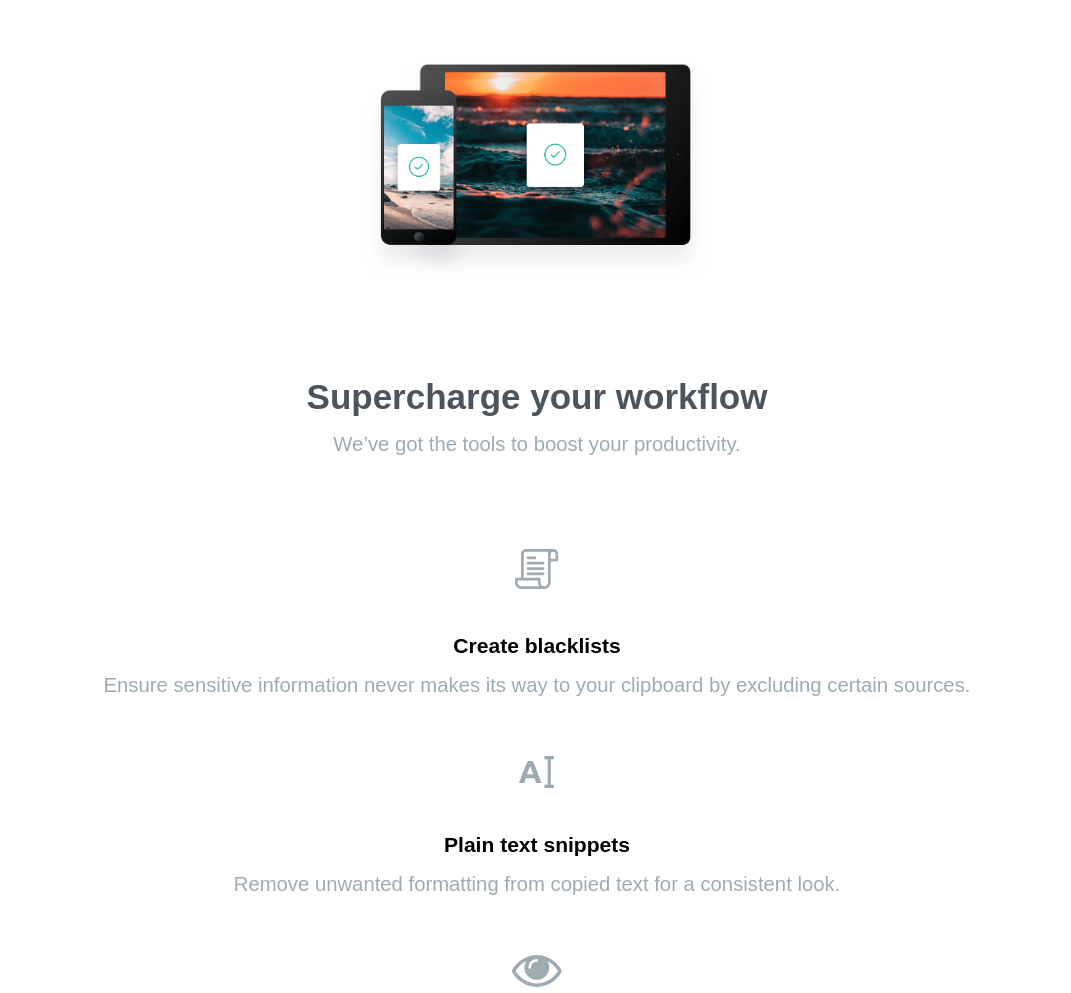
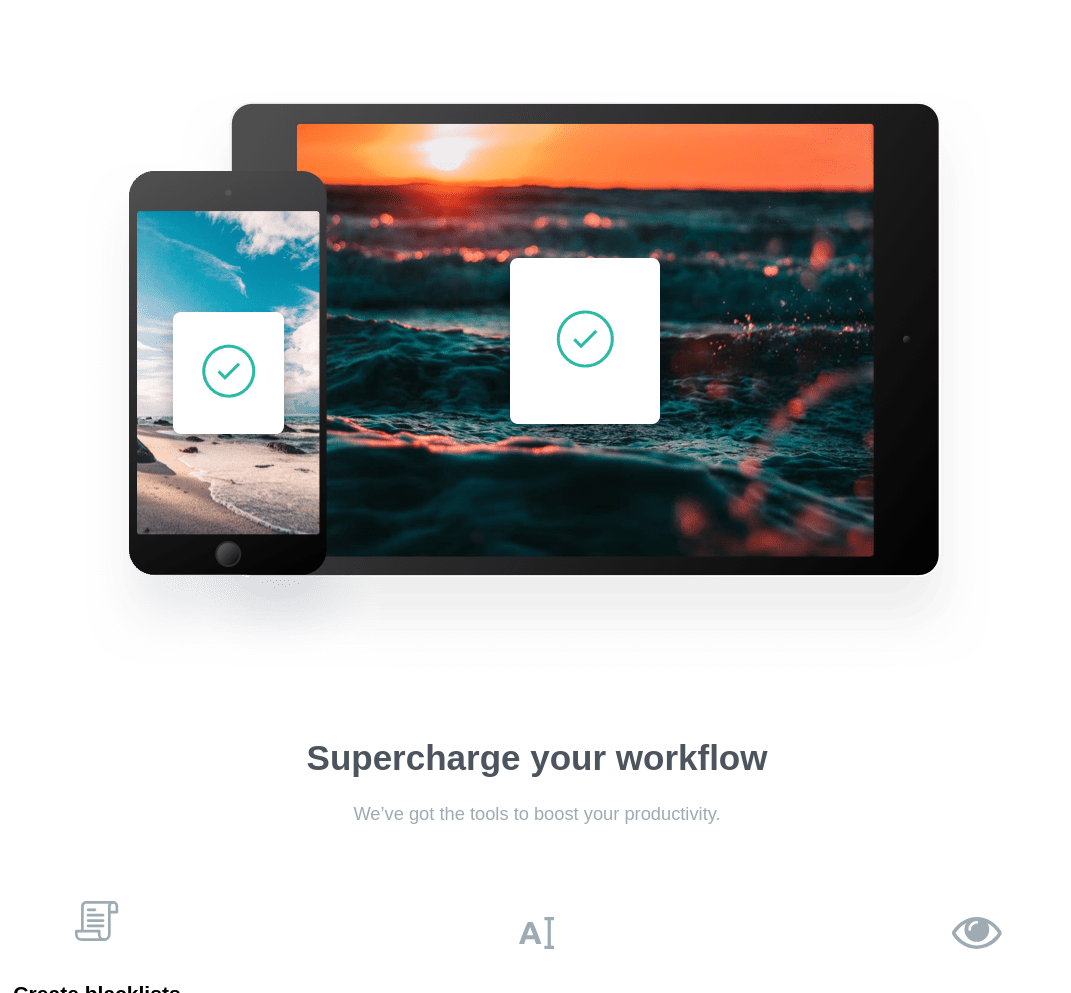
Before and after one commit to JairoAtoche/clipboard-landing-page, a plain HTML site: page index.html in a window 1280 px wide. Shown: the part 1807-2800 px from the top of the page, without its empty margins (103-1174 px from the left). Drawn offline with Linux system fonts and the light colour scheme; a web font is replaced by a local one.

Commit message:
update: responsive section tools

```diff
--- a/src/sass/components/_clipboard.scss
+++ b/src/sass/components/_clipboard.scss
@@ -8,18 +8,30 @@
 .clipboard {
   &__h2 {
     margin-top: 190px;
+    @include mixins.desktop {
+      margin-top: 150px;
+    }
   }
   &__p {
     margin-top: 20px;
     padding: 0 20px;
+    @include mixins.desktop {
+      margin-top: 24px;
+      padding: 0 300px;
+      font-size: 18.3px;
+    }
   }
   &__img {
     &-container {
       margin-top: 63px;
-      max-width: 100%;
       object-fit: cover;
+      width: 346px;
+      @include mixins.desktop {
+        margin-top: 103px;
+        width: 905px;
+      }
     }
     display: block;
-    width: 346px;
+    max-width: 100%;
   }
 }
--- a/src/sass/components/_hero.scss
+++ b/src/sass/components/_hero.scss
@@ -42,6 +42,7 @@
   }
   &__p {
     margin-top: 20px;
+    line-height: 26px;
     @include mixins.desktop {
       margin-top: 18px;
     }
--- a/src/sass/components/_tools.scss
+++ b/src/sass/components/_tools.scss
@@ -7,24 +7,48 @@
 .tools {
   &__h2 {
     margin-top: 97px;
+    @include mixins.desktop {
+      margin-top: 71px;
+    }
   }
   &__p {
     margin-top: 15px;
+    @include mixins.desktop {
+      margin-top: 24px;
+      font-size: 18.3px;
+    }
   }
   &__container {
     margin-top: 34px;
+    @include mixins.desktop {
+      margin-top: 75px;
+      @include mixins.caja-flex(row,center,center, 40px);
+      width: 100%
+    }
   }
   &__content {
     @include mixins.caja-flex(column,initial,center);
+    @include mixins.desktop {
+      width: 400px;
+    }
   }
   &__h3 {
     margin-top: 45px;
+    @include mixins.desktop {
+      margin-top: 41px;
+    }
+  }
+  &__h3 ~ &__p {
+    margin-top: 21px;
   }
   &__img {
     &-container {
       margin-top: 59px;
       max-width: 100%;
       object-fit: cover;
+      @include mixins.desktop {
+        margin-top: 0;
+      }
     }
     display: block;
   }
--- a/src/sass/components/_track.scss
+++ b/src/sass/components/_track.scss
@@ -64,6 +64,7 @@
       @include mixins.desktop {
         width: 752px;
         margin-top: 85px;
+        margin-left: -32px;
       }
     }
     max-width: 100%;
```
Also changed, not shown: design/mobile-design - copia.jpg (added), src/css/main.css, 1 other file.
